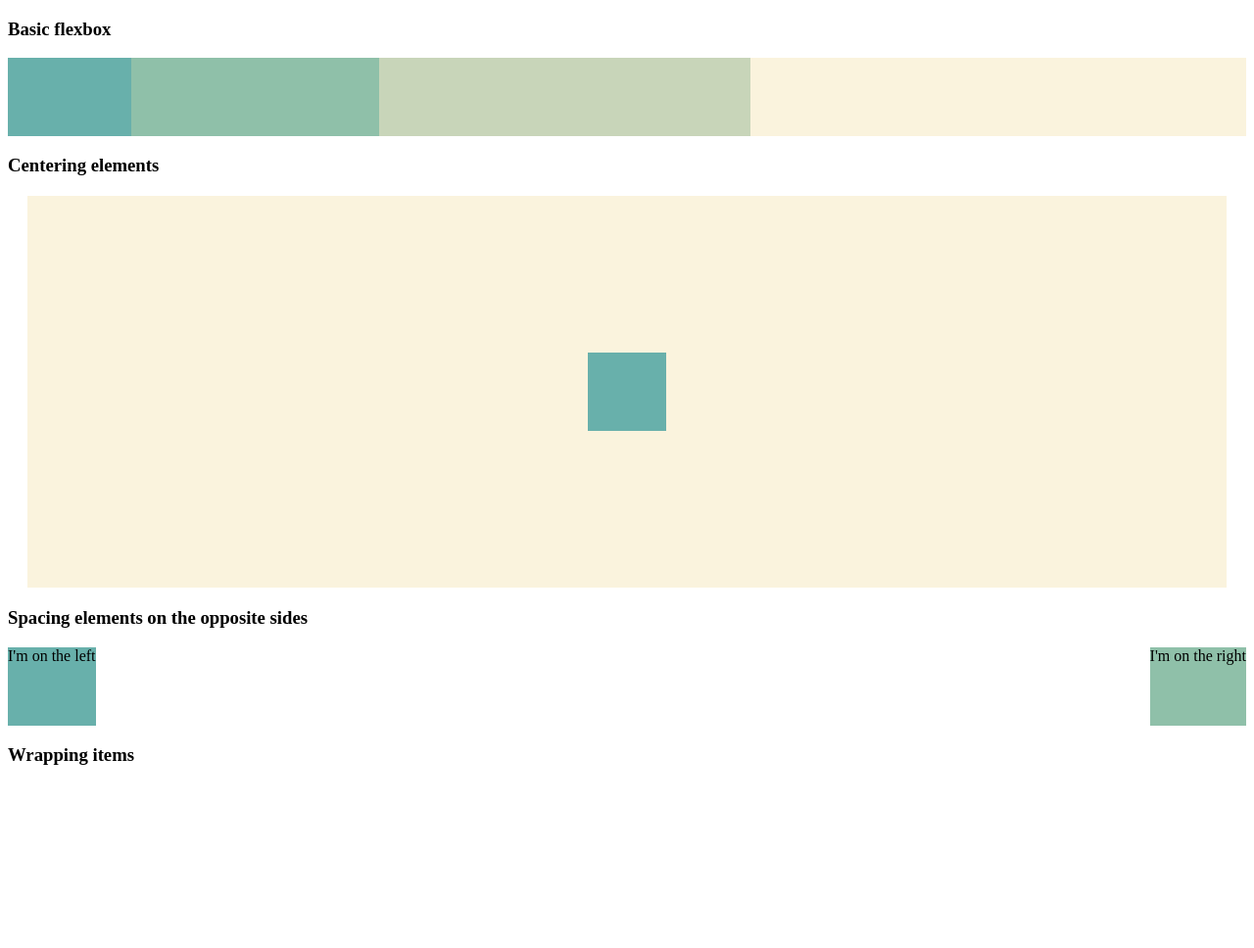
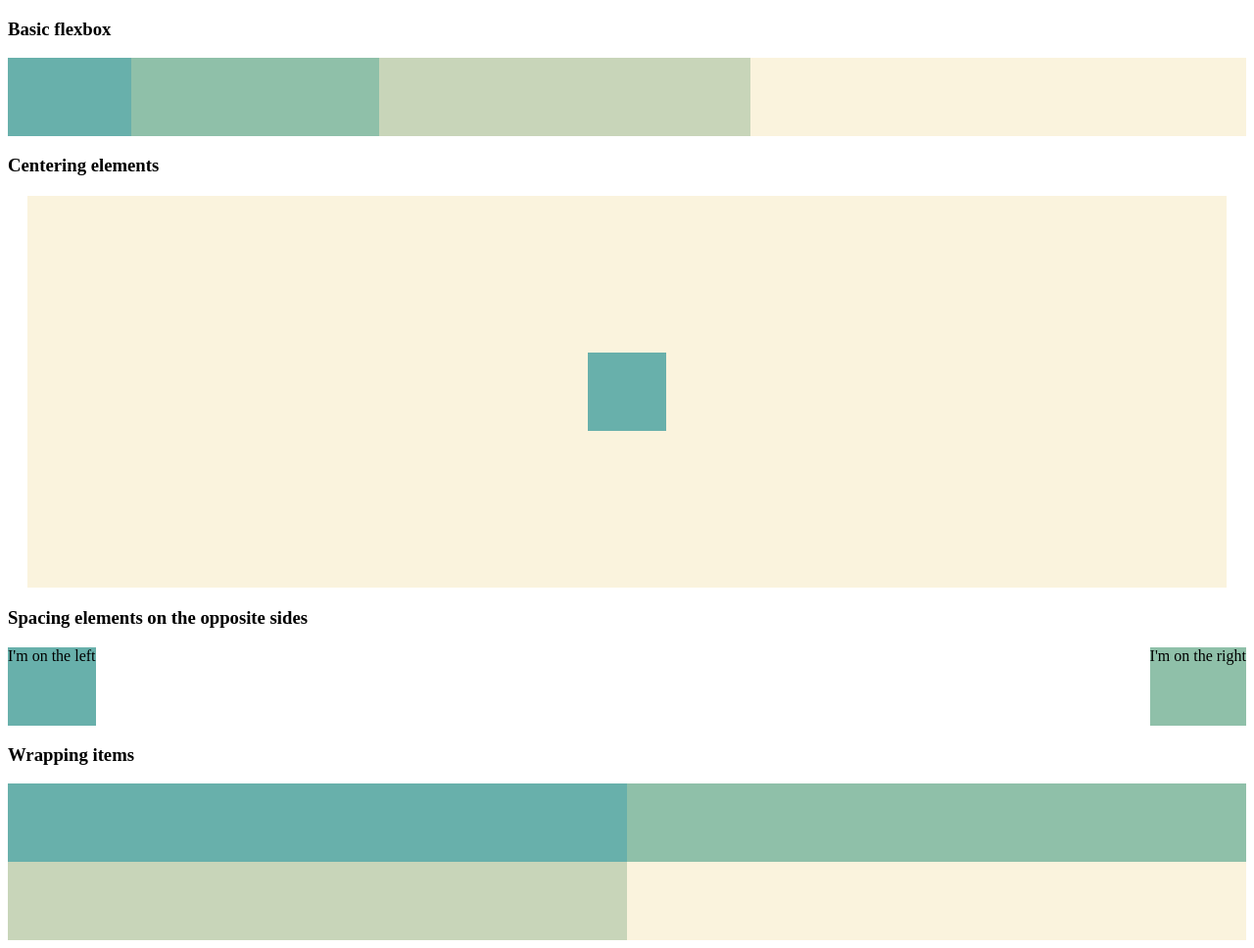
Before and after one commit to Ctbenoit60/Module2Flexbox, a plain HTML site: page index.html in a window 1280 px wide. Shown: the whole page at 98% size. Before the commit the page ends 888 px from the top, so only its background shows below. Drawn offline with Linux system fonts and the light colour scheme.

Commit message:
added flex wrap and basis

```diff
--- a/style.css
+++ b/style.css
@@ -58,3 +58,8 @@
 .flex-space-between {
     justify-content: space-between;
 }
+
+.flex-basis-item-50, .flex-wrap {
+    flex-wrap: wrap;
+    flex-basis: 50%;
+}
```
